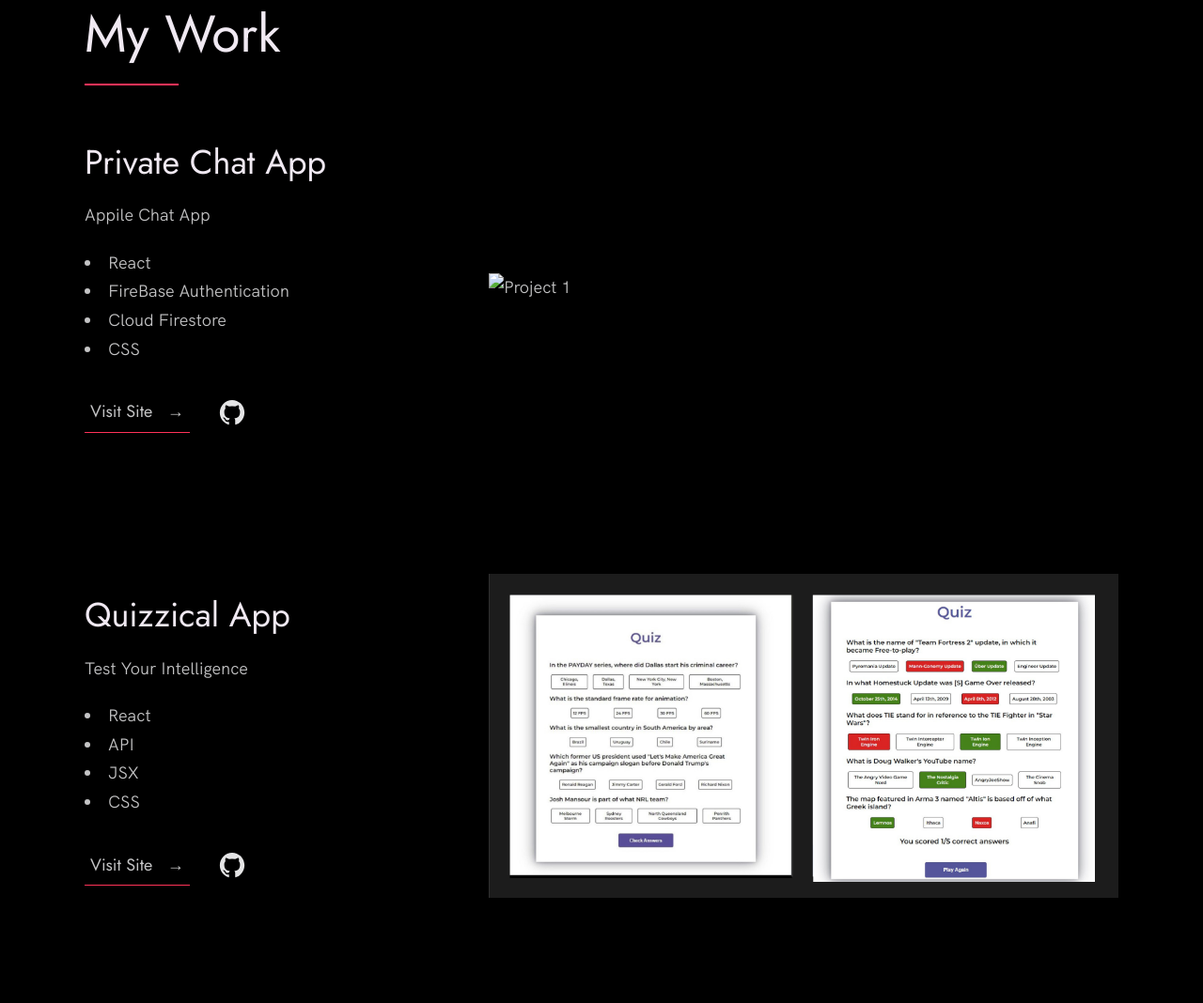
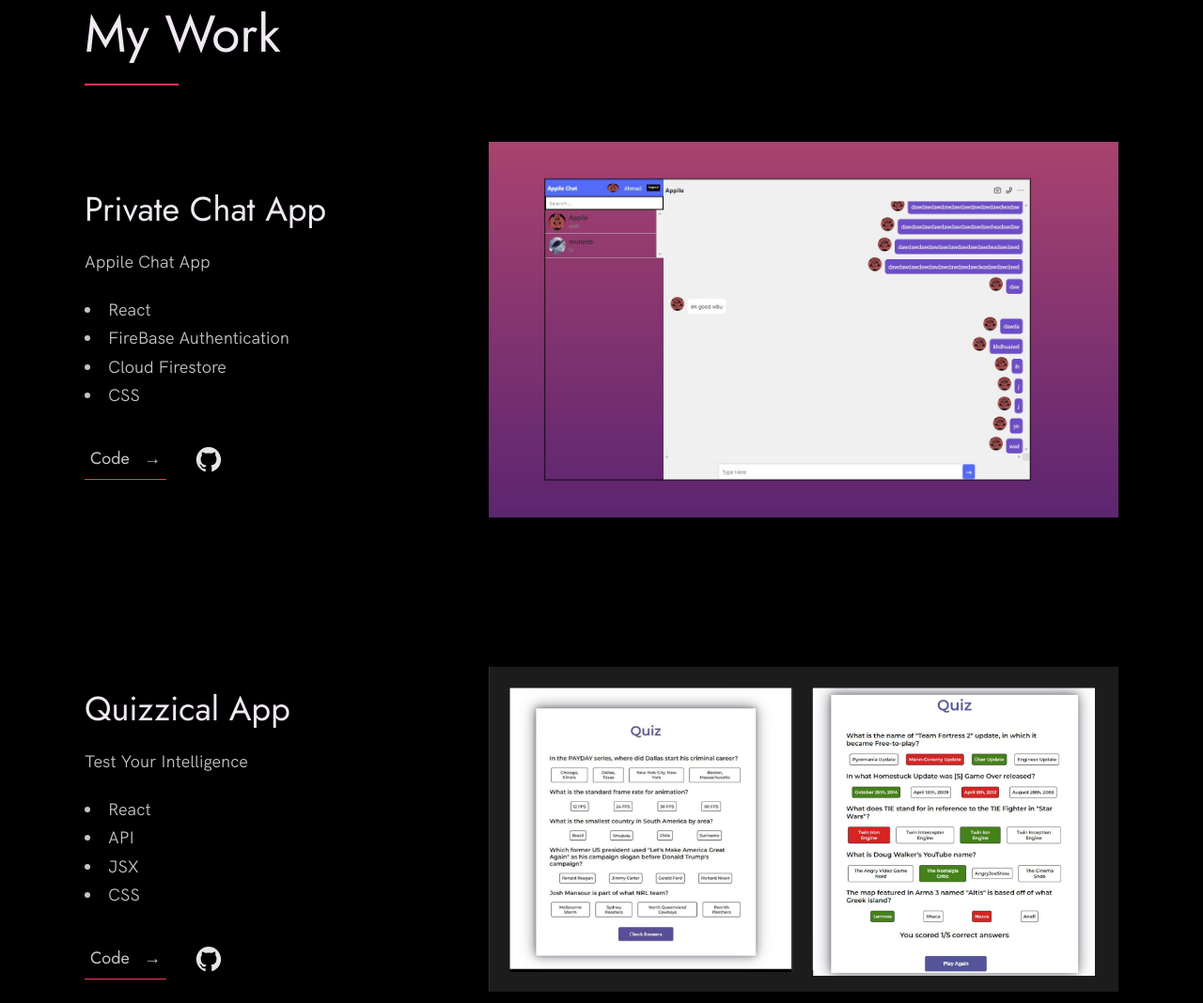
Before and after one commit to Appile1/Portfolio, a website built with Vite: page index.html in a window 1280 px wide. Shown: the part 917-1985 px from the top of the page at 94% size. Built offline with nearby package versions, Linux system fonts and the light colour scheme; files whose address does not match are found by name.

Commit message:
done for now

```diff
--- a/index.html
+++ b/index.html
@@ -70,7 +70,7 @@
                     href="https://github.com/Appile1/Appile-Chat-App"
                     target="_blank"
                     class="link__text"
-                    >Visit Site <span>&rarr;</span></a
+                    >Code <span>&rarr;</span></a
                   >
                   <a
                     href="https://github.com/Appile1/Appile-Chat-App"
@@ -86,7 +86,11 @@
                 </div>
               </div>
               <div class="work__image-box">
-                <img src="./images/" class="work__image" alt="Project 1" />
+                <img
+                  src="./images/chatapp.jpg"
+                  class="work__image"
+                  alt="Project 1"
+                />
               </div>
             </div>
             <div class="work__box">
@@ -103,7 +107,7 @@
                   <a
                     href="https://github.com/Appile1/Quiz-App"
                     class="link__text"
-                    >Visit Site <span>&rarr;</span></a
+                    >Code <span>&rarr;</span></a
                   >
                   <a href="https://github.com/Appile1/Quiz-App">
                     <img
@@ -137,7 +141,7 @@
                   <a
                     href="https://github.com/Appile1/Movie-Watchlist"
                     class="link__text"
-                    >Visit Site <span>&rarr;</span></a
+                    >Code<span>&rarr;</span></a
                   >
                   <a href="https://github.com/Appile1/Movie-Watchlist">
                     <img
```
Also changed, not shown: images/chatapp.jpg (added).
